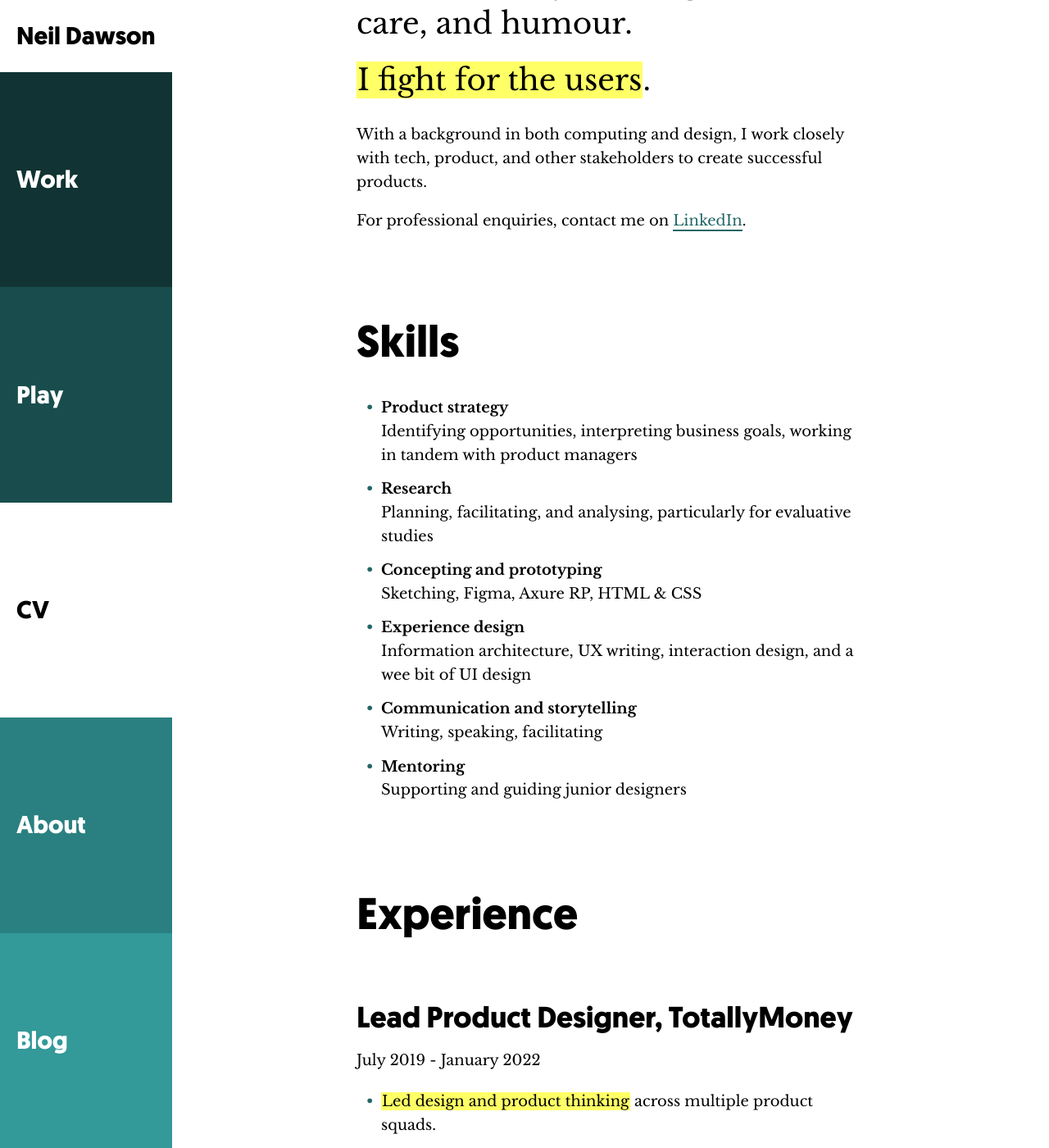
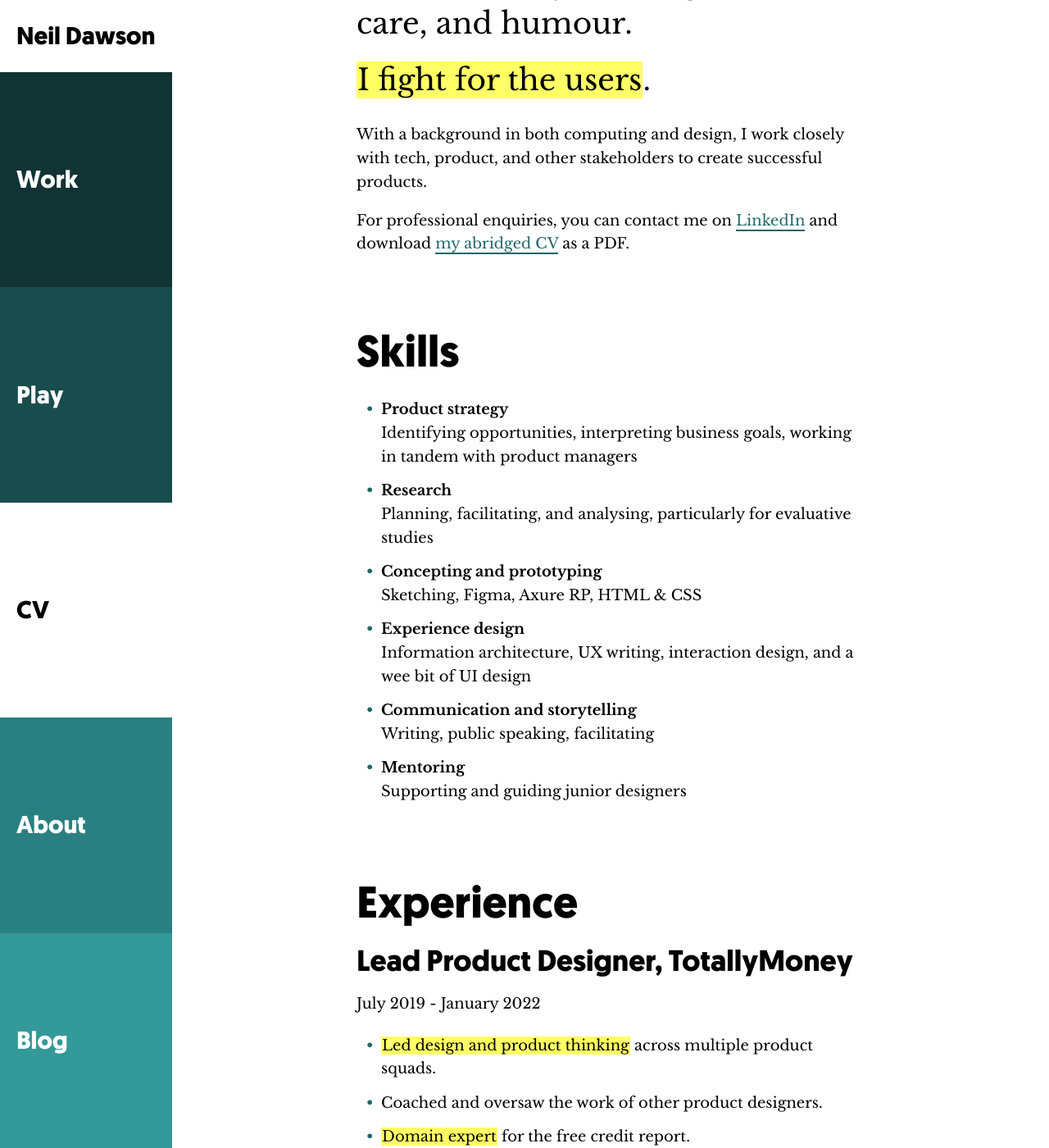
Before and after one commit to neildawson/neildawson.github.io, a Jekyll site: the page built from cv.md, in a window 1280 px wide and 1400 px high, scrolled down 302 px. Shown: the whole window at 82% size. Built offline with Jekyll 4.4.1, drawn with Linux system fonts in a browser that asks for light colours; some of the changed text lies outside the part shown.

Commit message:
CV tweaks and PDF

```diff
--- a/_layouts/project.html
+++ b/_layouts/project.html
@@ -8,7 +8,7 @@
 	<p class="description">{{ page.description }}</p>
 	<img class="full-width hero" src="/assets/{{ page.slug }}/hero.jpg">
 
-	{{ page.introduction | markdownify}}
+	{{ page.introduction | markdownify }}
 
 	{% if page.responsibilities %}
 		<aside class="details">
--- a/_posts/2022-06-04-new-website.markdown
+++ b/_posts/2022-06-04-new-website.markdown
@@ -23,7 +23,7 @@
 - **Accessible**\
 Good old semantic HTML.
 - **Maintainable**\
-The templating system separates content from code, so it's easy to update. With Github Pages there are no fees for hosting or WYSIWYG editors.
+The templating system separates content from code, so it's easy to update. With GitHub Pages there are no fees for hosting or WYSIWYG editors.
 
 I also plan to add progressive loading images, better link unfurling, and to further improve accessibility.
 
@@ -50,6 +50,6 @@
 
 I hope you'll agree I did what I set out to do.
 
-All the code is available in <a hreh="https://github.com/neildawson/neildawson.github.io" target="_blank">the github repo</a>, and I'm still working on it, so if you spot anything janky please let me know. See [About]({% link about.md %}) and [CV]({% link cv.md %}) for social links, or [email me](mailto:mail@neildawson.co).
+All the code is available in <a hreh="https://github.com/neildawson/neildawson.github.io" target="_blank">the GitHub repo</a>, and I'm still working on it, so if you spot anything janky please let me know. See [About]({% link about.md %}) and [CV]({% link cv.md %}) for social links, or [email me](mailto:mail@neildawson.co).
 
 My thanks to lots of friends for proofreading and troubleshooting, and <mark>thank you for reading!</mark>
--- a/_sass/main.scss
+++ b/_sass/main.scss
@@ -158,14 +158,18 @@
 
 h2 {
   font-size: 2em;
-  margin-top: 1.8em;
-  margin-bottom: .5em;
+  margin-top: 1.5em;
+  margin-bottom: .3em;
 }
 
 h3 {
   font-size: 1.5em;
+  margin-top: 1.5em;
   margin-bottom: 0.3em;
-  margin-top: 1.5em;
+}
+
+h2 + h3 {
+  margin-top: 0.3em;
 }
 
 .statement {
@@ -229,7 +233,7 @@
   font-style: italic;
   font-size: 1.2em;
   margin-top: 0;
-  margin-bottom: 0;
+  margin-top: 0;
 }
 
 blockquote p::before {
--- a/cv.md
+++ b/cv.md
@@ -12,7 +12,7 @@
 
 With a background in both computing and design, I work closely with tech, product, and other stakeholders to create successful products.
 
-For professional enquiries, contact me on [LinkedIn](http://www.linkedin.com/in/neildawson).
+For professional enquiries, you can contact me on [LinkedIn](http://www.linkedin.com/in/neildawson) and download [my abridged CV](Neil%20Dawson%20CV.pdf) as a PDF.
 
 ## Skills
 
@@ -25,7 +25,7 @@
 - **Experience design**
 Information architecture, UX writing, interaction design, and a wee bit of UI design
 - **Communication and storytelling**
-Writing, speaking, facilitating
+Writing, public speaking, facilitating
 - **Mentoring**
 Supporting and guiding junior designers
 
@@ -47,6 +47,7 @@
 ### Senior Experience Designer, AnalogFolk
 September 2015 - September 2018
 
+- Worked in close-knit squads with tech, production, data, the clients themselves, and other disciplines.
 - Led feature planning, prototyping, and guerrilla testing of [*Nando's* delivery and collection service]({% link _work/nandos.md %}) , boosting conversions by over 40%.
 - Multiple projects for <mark>HSBC</mark>:
 	- Redesigned and oversaw user testing of key journeys in the new <mark>customer banking app</mark>, from flows to pixel-perfect prototypes.
@@ -57,10 +58,11 @@
 - Worked closely with Dulux to improve key journeys in their custom paint ordering service, [*Amazing Space Paint*](https://web.archive.org/web/20200920052116/https://www.analogfolk.com/work/amazing-space-paint), based on detailed analytics and focus group findings.
 - Led <mark>rapid prototyping training</mark> for staff at AXA PPP Healthcare.
 
-### Junior, Midweight, then Senior User Experience Designer, Cyber-Duck
+### Senior User Experience Designer, Cyber-Duck
 June 2011 - August 2015
 
-- Project manager and UX lead on more than 15 projects.
+- My first professional design role, where I progressed from Junior to Senior level.
+- UX designer and project manager on more than 15 client projects.
 - Led the design and usability testing of [*mydlc*](https://web.archive.org/web/20150718071422/http://www.mydlc.co.uk/), a debt management system, resulting in shorter payment plan setup times, more than <mark>double the turnover</mark> from the previous solution, and a UX UK award.
 - Led the redesign and usability testing of the application process for [*MYJAR*](https://myjar.com/), a short-term loan service, <mark>increasing customer satisfaction by 10%</mark>.
 - Carried out interviews, card sorting sessions, and consulting for Balfour Beatty Construction's *Playbook*, a process sharing platform, which was well received by users across the USA.
```
Also changed, not shown: 1 other file.
